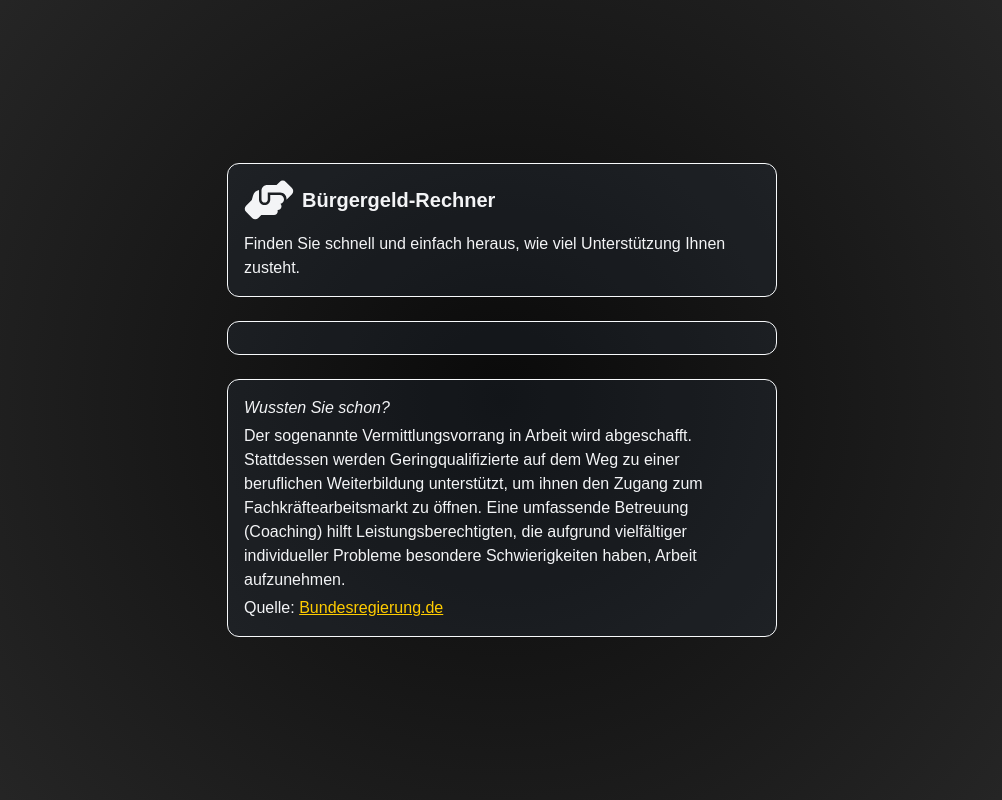
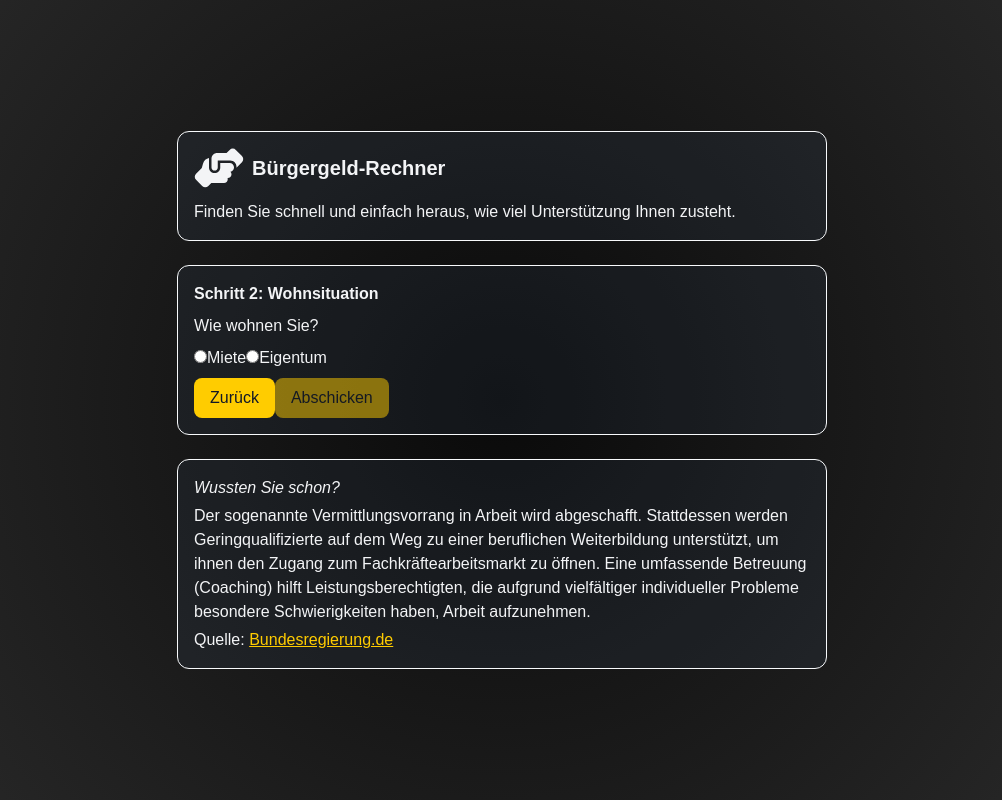
Before and after one commit to jon-pruessmeier/buergergeld-rechner, a Next.js app in the folder apps/frontend/: page / in a window 1280 px wide. Both pictures are taken after typing "Sample", "Sample" into the empty fields and a click on the button "Weiter". Shown: the whole page, without its empty margins (138-1140 px from the left). Built offline with nearby package versions, Linux system fonts and the light colour scheme.

Commit message:
forms implemented #1

```diff
--- a/apps/frontend/src/app/layout.tsx
+++ b/apps/frontend/src/app/layout.tsx
@@ -21,7 +21,7 @@ export default function RootLayout({
   return (
     <html lang="de">
       <body className="flex items-center justify-center">
-        <div className="grid grid-cols-1 gap-6 items-center justify-center w-full m-4 md:m-48 max-w-[550px]">
+        <div className="grid grid-cols-1 gap-6 items-center justify-center w-full m-4 md:m-48 max-w-[650px]">
           <Header />
           <main>
             <RoundedBox>{children}</RoundedBox>
--- a/apps/frontend/src/form/buergergeld-form.tsx
+++ b/apps/frontend/src/form/buergergeld-form.tsx
@@ -6,36 +6,43 @@ import { zodResolver } from "@hookform/resolvers/zod";
 import { Application, ApplicationSchema } from "@repo/model";
 import { useState } from "react";
 import { PersonalInfoInput } from "./personal-info-input";
+import { HousingInput } from "./housing-input";
 
 export function BuergergeldForm() {
   const [pageCount, setPageCount] = useState(0);
+  const [loading, setLoading] = useState(false);
 
   const methods = useForm<Application>({
     resolver: zodResolver(ApplicationSchema),
-    defaultValues: defaultValues,
   });
 
   const onSubmit = (data: Application) => {
     console.log("Valid Data:", data);
+    setLoading(true);
   };
 
-  const next = () => setPageCount(pageCount + 1);
+  const next = () => setPageCount(1);
+  const back = () => setPageCount(0);
 
-  return (
+  return loading ? (
+    <p>LADEN</p>
+  ) : (
     <FormProvider {...methods}>
       <form
-        onSubmit={methods.handleSubmit(onSubmit)}
+        onSubmit={methods.handleSubmit(
+          (data) => {
+            console.log(data);
+            onSubmit(data);
+          },
+          (errors) => {
+            console.log(errors);
+          }
+        )}
         className="grid grid-cols-1 gap-2"
       >
         {pageCount === 0 ? <PersonalInfoInput next={next} /> : null}
+        {pageCount === 1 ? <HousingInput back={back} /> : null}
       </form>
     </FormProvider>
   );
 }
-
-const defaultValues = {
-  personalInfo: {
-    name: "",
-    surname: "",
-  },
-} satisfies Application;
--- /dev/null
+++ b/apps/frontend/src/form/housing-input.tsx
@@ -0,0 +1,110 @@
+import { Application } from "@repo/model";
+import { useEffect } from "react";
+import { useFormContext } from "react-hook-form";
+
+export function HousingInput({ back }: { back: () => void }) {
+  const { register, watch, setValue } = useFormContext<Application>();
+
+  const housingType = watch("housing.type");
+
+  const additionalCosts = watch("housing.additionalCostsMonth");
+  const heatingCosts = watch("housing.heatingCostsMonth");
+
+  useEffect(() => {
+    if (housingType === "OWNERSHIP") setValue("housing.coldRentMonth", null);
+    if (housingType === "RENT") setValue("housing.loanInterestMonth", null);
+  }, [housingType]);
+
+  return (
+    <>
+      <h3>Schritt 2: Wohnsituation</h3>
+
+      <>
+        <p>Wie wohnen Sie?</p>
+        <div className="grid grid-cols-1 md:grid-cols-2 gap-2">
+          <fieldset>
+            <input {...register("housing.type")} type="radio" value={"RENT"} />
+            <label>Miete</label>
+            <input
+              {...register("housing.type")}
+              type="radio"
+              value={"OWNERSHIP"}
+            />
+            <label>Eigentum</label>
+          </fieldset>
+        </div>
+      </>
+
+      {housingType === "RENT" ? (
+        <div className="flex items-center gap-2">
+          <label>Kaltmiete:</label>
+          <input
+            key={"coldRentMonth"}
+            {...register("housing.coldRentMonth", {
+              valueAsNumber: true,
+            })}
+            placeholder="Kaltmiete eingeben..."
+            type="number"
+            min={0}
+            className="form-input max-w-56"
+          />
+        </div>
+      ) : housingType === "OWNERSHIP" ? (
+        <div className="flex flex-col sm:flex-row sm:items-center gap-2">
+          <label>Kreditzins:</label>
+          <input
+            key={"loanInterestMonth"}
+            {...register("housing.loanInterestMonth", {
+              valueAsNumber: true,
+            })}
+            type="number"
+            placeholder="Kreditzinsen eingeben..."
+            min={0}
+            className="form-input max-w-56"
+          />
+        </div>
+      ) : null}
+
+      {housingType ? (
+        <>
+          <label>
+            Wie hoch sind Ihre monatlichen Nebenkosten (ohne Heizkosten)?
+          </label>
+          <input
+            {...register("housing.additionalCostsMonth", {
+              valueAsNumber: true,
+            })}
+            type="number"
+            placeholder="Nebenkosten eingeben..."
+            min={0}
+            className="form-input max-w-56"
+          />
+
+          <label>Wie hoch sind Ihre monatlichen Heizkosten?</label>
+          <input
+            {...register("housing.heatingCostsMonth", {
+              valueAsNumber: true,
+            })}
+            type="number"
+            placeholder="Heizkosten eingeben..."
+            min={0}
+            className="form-input max-w-56"
+          />
+        </>
+      ) : null}
+
+      <div>
+        <button className={"next-button"} onClick={back}>
+          Zurück
+        </button>
+        <button
+          type="submit"
+          className={`next-button ${heatingCosts && additionalCosts ? "" : "opacity-50 cursor-not-allowed"}`}
+          disabled={!heatingCosts || !additionalCosts}
+        >
+          Abschicken
+        </button>
+      </div>
+    </>
+  );
+}
--- a/apps/frontend/src/form/personal-info-input.tsx
+++ b/apps/frontend/src/form/personal-info-input.tsx
@@ -1,14 +1,12 @@
-import { Application, PersonalInfo } from "@repo/model";
+import { Application } from "@repo/model";
 import { useFormContext } from "react-hook-form";
 export function PersonalInfoInput({ next }: { next: () => void }) {
-  const {
-    register,
-    trigger,
-    formState: { errors },
-  } = useFormContext<Application>();
+  const { register, trigger } = useFormContext<Application>();
 
   const handleNext = async () => {
     const isValid = await trigger(["personalInfo"]);
+    console.log(isValid);
+    if (!isValid) return;
     next();
   };
 
--- a/packages/model/src/application.ts
+++ b/packages/model/src/application.ts
@@ -1,8 +1,10 @@
 import { z } from "zod";
 import { PersonalInfoSchema } from "./personal-info.js";
+import { HousingSchema } from "./housing.js";
 
 export const ApplicationSchema = z.object({
   personalInfo: PersonalInfoSchema,
+  housing: HousingSchema,
 });
 
 export type Application = z.infer<typeof ApplicationSchema>;
--- /dev/null
+++ b/packages/model/src/housing.ts
@@ -0,0 +1,27 @@
+import { z } from "zod";
+
+const CommonFields = {
+  additionalCostsMonth: z.number().nonnegative(),
+  heatingCostsMonth: z.number().nonnegative(),
+};
+// Definition für die beiden Typen
+const RentSchema = z.object({
+  type: z.literal("RENT"),
+  coldRentMonth: z.number().nonnegative(),
+  loanInterestMonth: z.literal(null),
+  ...CommonFields,
+});
+
+const OwnershipSchema = z.object({
+  type: z.literal("OWNERSHIP"),
+  coldRentMonth: z.literal(null),
+  loanInterestMonth: z.number().nonnegative(),
+  ...CommonFields,
+});
+
+export const HousingSchema = z.discriminatedUnion("type", [
+  RentSchema,
+  OwnershipSchema,
+]);
+
+export type Housing = z.infer<typeof HousingSchema>;
```
